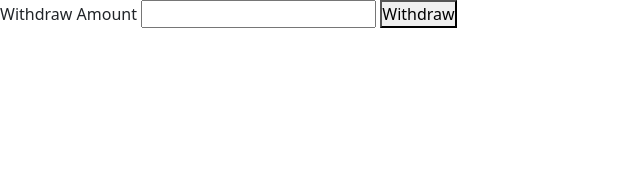
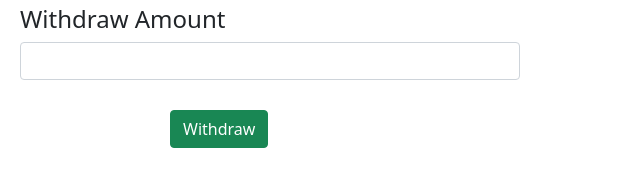
Before and after one commit to sharmag44/atm, a plain HTML site: page withdraw.html in a window 1280 px wide. Shown: the whole page, without its empty margins (0-640 px from the left). Drawn offline with nearby package versions, Linux system fonts and the light colour scheme.

Commit message:
dashboard part done

```diff
--- a/style.css
+++ b/style.css
@@ -9,8 +9,10 @@
 }
 .btn{
   padding: 5px;
-  margin: 0 auto;
+  position: relative;
+  top:30px;
+  left:150px;
 }
 .form-control{
-  width: 50%;
+  width:500px !important;
 }
--- a/withdraw.html
+++ b/withdraw.html
@@ -10,8 +10,13 @@
     <title>Withdraw</title>
 </head>
 <body>
-    <label for="Withdraw">Withdraw Amount</label>
-    <input type="number" id="Withdraw-money" required/>
-    <button onclick="withdraw()"type="submit">Withdraw</button>
+    <form>
+        <div class="form-group">
+        <label for="Withdraw"><h4 class="text-center">Withdraw Amount</h4></label>
+        <input type="number" class="form-control" id="Withdraw-money" required/>
+        <button  class="btn btn-success"onclick="withdraw()"type="submit">Withdraw</button>
+    </div>
+    </form>
+
 </body>
 </html>
```
Also changed, not shown: dashboard.html (+4 -4 lines).
